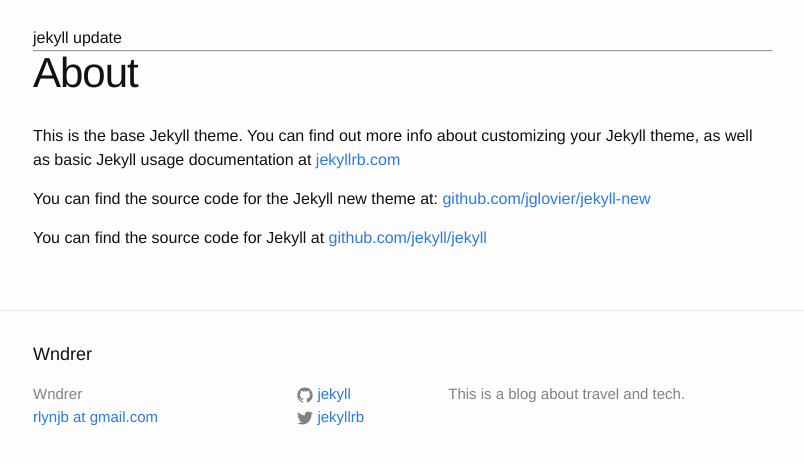
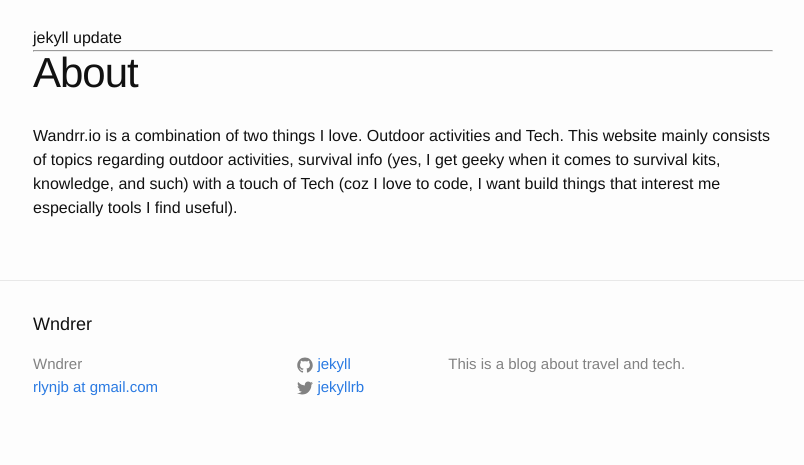
Before and after one commit to rlynjb/wandrr, a Jekyll site: the page built from about.md, in a window 1280 px wide, cut to the strip 362-827 px from the top of the page. Shown: the whole strip, without its empty margins (237-1041 px from the left). Built offline with Jekyll 4.4.1, drawn with Linux system fonts in a browser that asks for light colours.

Commit message:
add a bit of description on about page

```diff
--- a/about.md
+++ b/about.md
@@ -4,8 +4,4 @@
 permalink: /about/
 ---
 
-This is the base Jekyll theme. You can find out more info about customizing your Jekyll theme, as well as basic Jekyll usage documentation at [jekyllrb.com](http://jekyllrb.com/)
-
-You can find the source code for the Jekyll new theme at: [github.com/jglovier/jekyll-new](https://github.com/jglovier/jekyll-new)
-
-You can find the source code for Jekyll at [github.com/jekyll/jekyll](https://github.com/jekyll/jekyll)
+Wandrr.io is a combination of two things I love. Outdoor activities and Tech. This website mainly consists of topics regarding outdoor activities, survival info (yes, I get geeky when it comes to survival kits, knowledge, and such) with a touch of Tech (coz I love to code, I want build things that interest me especially tools I find useful).
```
Also changed, not shown: 2 other files.
